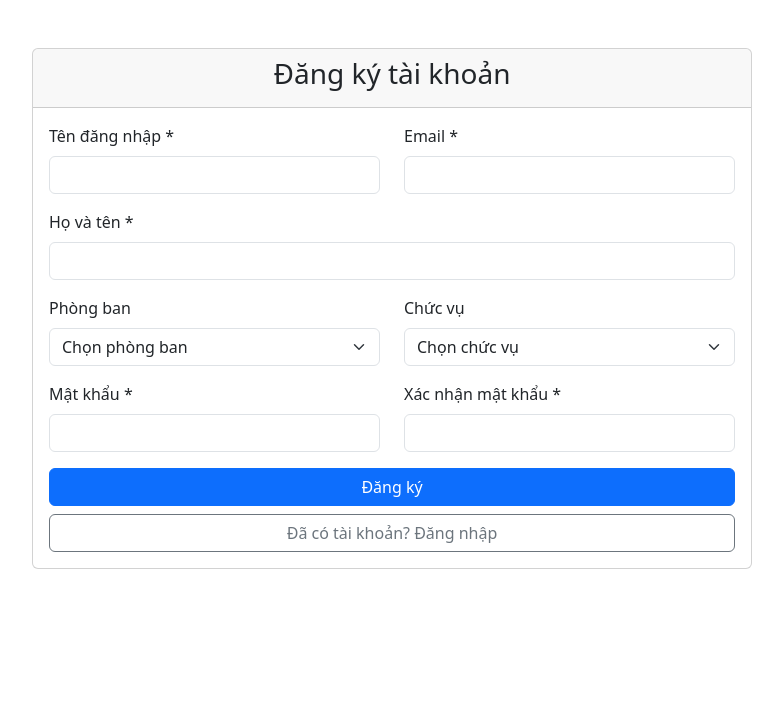
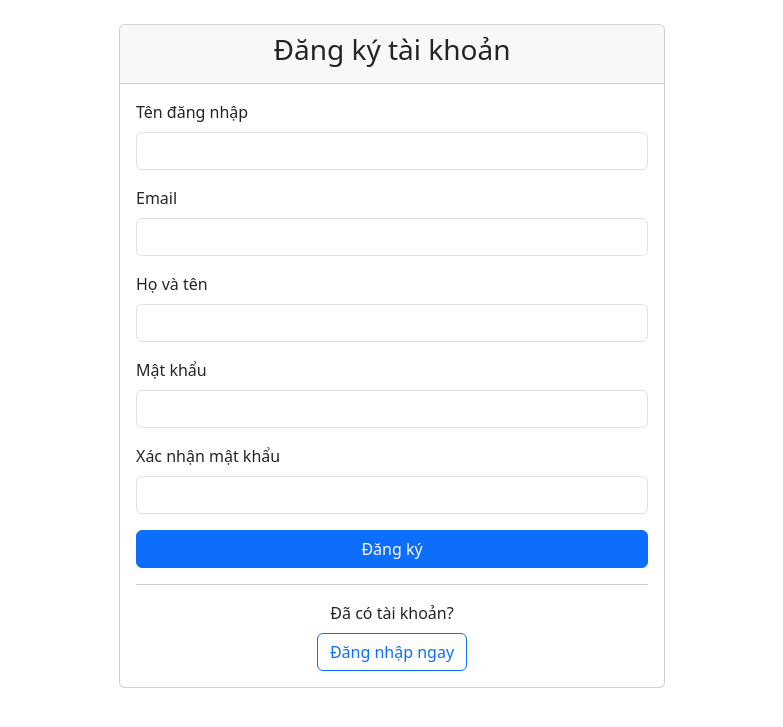
Before and after one commit to minhanh3110-svg/xuanhuong, a Flask app: template templates/register.html in a window 1280 px wide. Shown: the part 56-783 px from the top of the page, without its empty margins (248-1031 px from the left). Run offline with Flask 3, Linux system fonts and the light colour scheme; the template is opened without the code that fills it, so the values that code supplies are empty.

Commit message:
Update register.html

```diff
--- a/templates/register.html
+++ b/templates/register.html
@@ -1,76 +1,51 @@
 {% extends "base.html" %}
 
 {% block content %}
-<div class="container mt-5">
 <div class="row justify-content-center">
-        <div class="col-md-8">
+    <div class="col-md-6">
         <div class="card">
             <div class="card-header">
                 <h3 class="text-center">Đăng ký tài khoản</h3>
             </div>
             <div class="card-body">
-                    {% with messages = get_flashed_messages(with_categories=true) %}
-                        {% if messages %}
-                            {% for category, message in messages %}
-                                <div class="alert alert-{{ category }}">{{ message }}</div>
-                            {% endfor %}
-                        {% endif %}
-                    {% endwith %}
-
                 <form method="POST">
-                        <div class="row">
-                            <div class="col-md-6 mb-3">
-                                <label for="username" class="form-label">Tên đăng nhập *</label>
+                    <div class="mb-3">
+                        <label for="username" class="form-label">Tên đăng nhập</label>
                         <input type="text" class="form-control" id="username" name="username" required>
-                            </div>
-                            <div class="col-md-6 mb-3">
-                                <label for="email" class="form-label">Email *</label>
-                                <input type="email" class="form-control" id="email" name="email" required>
-                            </div>
                     </div>
 
                     <div class="mb-3">
-                            <label for="full_name" class="form-label">Họ và tên *</label>
+                        <label for="email" class="form-label">Email</label>
+                        <input type="email" class="form-control" id="email" name="email" required>
+                    </div>
+
+                    <div class="mb-3">
+                        <label for="full_name" class="form-label">Họ và tên</label>
                         <input type="text" class="form-control" id="full_name" name="full_name" required>
                     </div>
 
-                        <div class="row">
-                            <div class="col-md-6 mb-3">
-                                <label for="department" class="form-label">Phòng ban</label>
-                                <select class="form-select" id="department" name="department">
-                                    <option value="">Chọn phòng ban</option>
-                                    {% for dept in departments %}
-                                    <option value="{{ dept }}">{{ dept }}</option>
-                                    {% endfor %}
-                                </select>
-                            </div>
-                            <div class="col-md-6 mb-3">
-                                <label for="position" class="form-label">Chức vụ</label>
-                                <select class="form-select" id="position" name="position">
-                                    <option value="">Chọn chức vụ</option>
-                                    {% for pos in positions %}
-                                    <option value="{{ pos }}">{{ pos }}</option>
-                                    {% endfor %}
-                                </select>
-                            </div>
+                    <div class="mb-3">
+                        <label for="password" class="form-label">Mật khẩu</label>
+                        <input type="password" class="form-control" id="password" name="password" required>
                     </div>
 
-                        <div class="row">
-                            <div class="col-md-6 mb-3">
-                                <label for="password" class="form-label">Mật khẩu *</label>
-                                <input type="password" class="form-control" id="password" name="password" required>
-                            </div>
-                            <div class="col-md-6 mb-3">
-                                <label for="confirm_password" class="form-label">Xác nhận mật khẩu *</label>
+                    <div class="mb-3">
+                        <label for="confirm_password" class="form-label">Xác nhận mật khẩu</label>
                         <input type="password" class="form-control" id="confirm_password" name="confirm_password" required>
-                            </div>
                     </div>
 
                     <div class="d-grid gap-2">
                         <button type="submit" class="btn btn-primary">Đăng ký</button>
-                            <a href="{{ url_for('auth.login') }}" class="btn btn-outline-secondary">Đã có tài khoản? Đăng nhập</a>
                     </div>
                 </form>
+
+                <hr>
+
+                <div class="text-center">
+                    <p class="mb-0">Đã có tài khoản?</p>
+                    <a href="{{ url_for('auth.login') }}" class="btn btn-outline-primary mt-2">
+                        Đăng nhập ngay
+                    </a>
                 </div>
             </div>
         </div>
```
Lines whose indentation alone changed are shown as unchanged.
